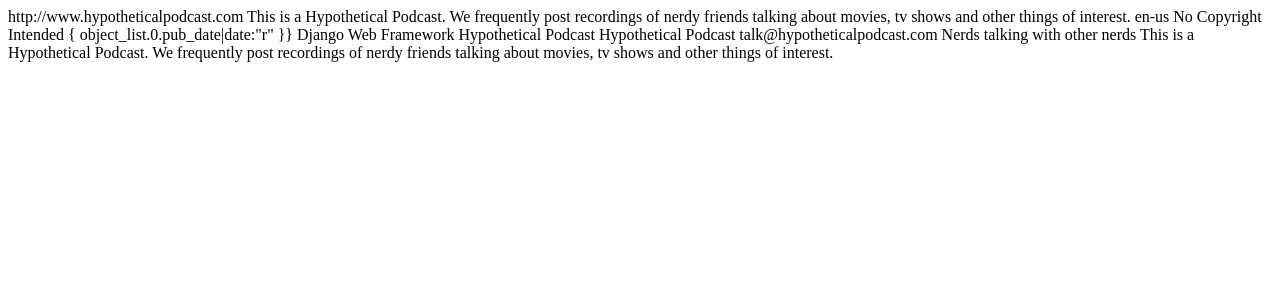
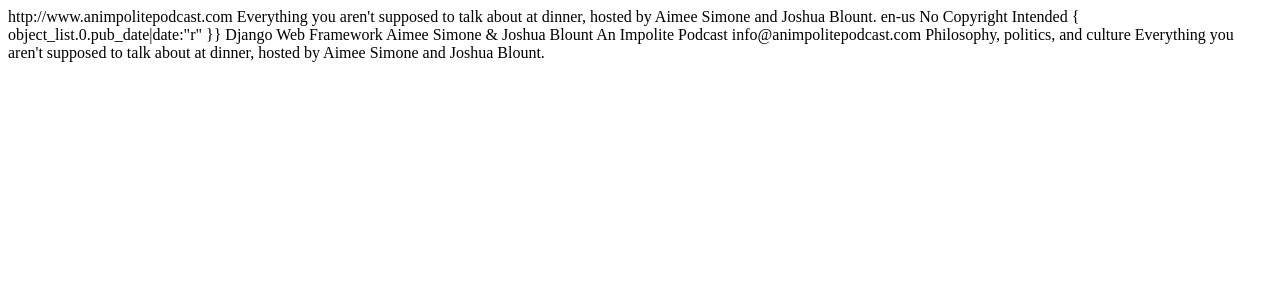
Before and after one commit to stickwithjosh/hypodrical, a Django app: template apps/podcast/templates/podcast/feed.html in a window 1280 px wide. Shown: the top 300 px of the page. Run offline with Django 3.2, Linux system fonts and the light colour scheme; the template is opened without the code that fills it, so the values that code supplies are empty; parts of the project's set-up code (start-up, migrations or seed data) failed here and were passed over.

Commit message:
updates to the templates

```diff
--- a/apps/podcast/templates/podcast/episode_detail.html
+++ b/apps/podcast/templates/podcast/episode_detail.html
@@ -2,7 +2,7 @@
 
 {% block content %}
 
-<h1>{{ object.title }}</h1>
+<h2>{{ object.title }}</h2>
 
 <p><audio src="{{ object.mp3.url }}" preload="none"></audio></p>
 
--- a/apps/podcast/templates/podcast/episode_list.html
+++ b/apps/podcast/templates/podcast/episode_list.html
@@ -2,13 +2,15 @@
 
 {% block content %}
 {% for object in object_list %}
-<h1><a href="{{ object.get_absolute_url }}">Episode #{{ object.id }} {{ object.title }}</a></h1>
+<h2><a href="{{ object.get_absolute_url }}">Episode #{{ object.id }} {{ object.title }}</a></h2>
 
 <p><audio src="{{ object.mp3.url }}" preload="none"></audio></p>
 
 {% load markup %}
 {{ object.show_notes|markdown }}
 
+<p class="meta">Published on {{ object.pub_date|date:"l, F jS" }}</p>
+
 {% endfor %}
 
 {% endblock %}
--- a/apps/podcast/templates/podcast/feed.html
+++ b/apps/podcast/templates/podcast/feed.html
@@ -2,37 +2,37 @@
 <rss version="2.0" xmlns:itunes="http://www.itunes.com/dtds/podcast-1.0.dtd">
 
 <channel>
-    <title>Hypothetical Podcast</title>
-    <link>http://www.hypotheticalpodcast.com</link>
-    <description>This is a Hypothetical Podcast. We frequently post recordings of nerdy friends talking about movies, tv shows and other things of interest.</description>
+    <title>An Impolite Podcast</title>
+    <link>http://www.animpolitepodcast.com</link>
+    <description>Everything you aren't supposed to talk about at dinner, hosted by Aimee Simone and Joshua Blount.</description>
     <language>en-us</language>
     <copyright>No Copyright Intended</copyright>
     <lastBuildDate>{ object_list.0.pub_date|date:"r" }}</lastBuildDate>
     <category></category>
     <generator>Django Web Framework</generator>
-    <itunes:author>Hypothetical Podcast</itunes:author>
+    <itunes:author>Aimee Simone &amp; Joshua Blount</itunes:author>
     <itunes:owner>
-        <itunes:name>Hypothetical Podcast</itunes:name>
-        <itunes:email>talk@hypotheticalpodcast.com</itunes:email>
+        <itunes:name>An Impolite Podcast</itunes:name>
+        <itunes:email>info@animpolitepodcast.com</itunes:email>
     </itunes:owner>
-    <itunes:subtitle>Nerds talking with other nerds</itunes:subtitle>
-    <itunes:summary>This is a Hypothetical Podcast. We frequently post recordings of nerdy friends talking about movies, tv shows and other things of interest.</itunes:summary>
+    <itunes:subtitle>Philosophy, politics, and culture</itunes:subtitle>
+    <itunes:summary>Everything you aren't supposed to talk about at dinner, hosted by Aimee Simone and Joshua Blount.</itunes:summary>
 	<itunes:image href="http://media.hypotheticalpodcast.com.s3.amazonaws.com/i/cover_art_v2.png" />
-	<itunes:category text="TV &amp; Film"/>
-	<itunes:category text="Technology"/>
+	<itunes:category text="Religion &amp; Spirituality"/>
+	<itunes:category text="News &amp; Politics"/>
 
 
     {% for object in object_list %}
     <item>
         <title>{{ object.title }}</title>
-        <link>http://www.hypotheticalpodcast.com{{ object.get_absolute_url }}</link>
+        <link>http://www.animpolitepodcast.com{{ object.get_absolute_url }}</link>
         {% load markup %}
         <description>{{ object.description|markdown }}</description>
         <author>{% for contributor in object.contributors.all %}{% if not forloop.first %}{% if not forloop.last %}, {% endif %}{% endif %}{% if forloop.last %} & {% endif %}{{ contributor.name}}{% endfor %}</author>
         <enclosure url="{{ STATIC_URL }}{{ object.mp3.url }}" type="audio/mpeg" />
-        <guid isPermalink="true">http://www.hypotheticalpodcast.com/{{ object.get_absolute_url }}</guid>
+        <guid isPermalink="true">http://www.animpolitepodcast.com{{ object.get_absolute_url }}</guid>
         <pubDate>{{ object.pub_date|date:"r" }}</pubDate>
-        <itunes:author>Hypothetical Podcast</itunes:author>
+        <itunes:author>Aimee Simone &amp; Joshua Blount</itunes:author>
 		<itunes:explicit>yes</itunes:explicit>
     </item>
 
```
Also changed, not shown: apps/podcast/templates/podcast/contributor_detail.html (+14 -3 lines), hypodrical/settings.py (+8 -6 lines), templates/base.html (+9 -2 lines), 1 other file.
